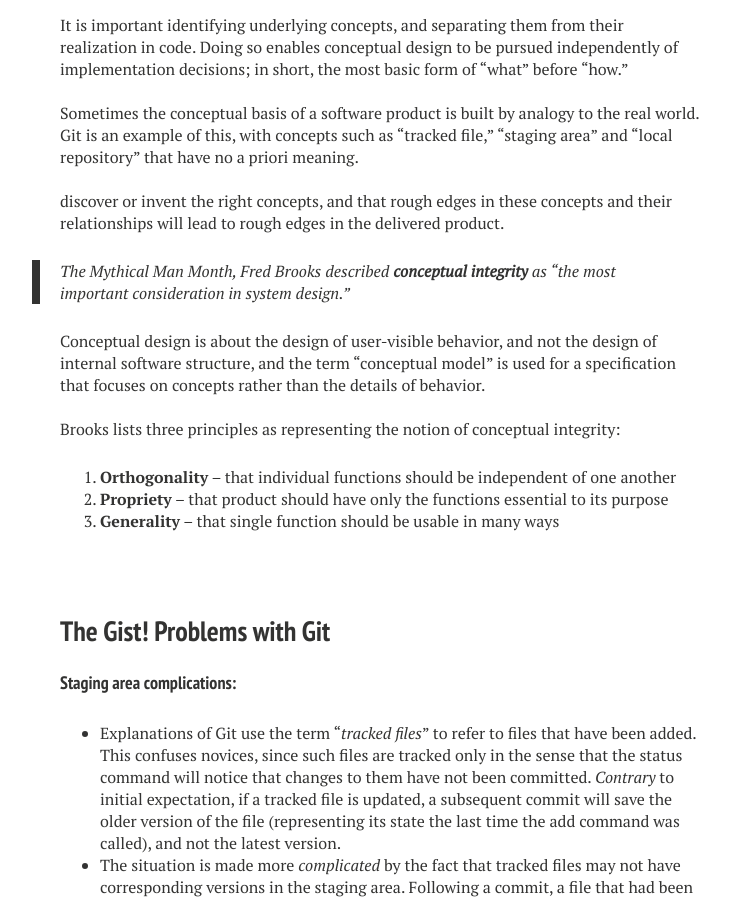
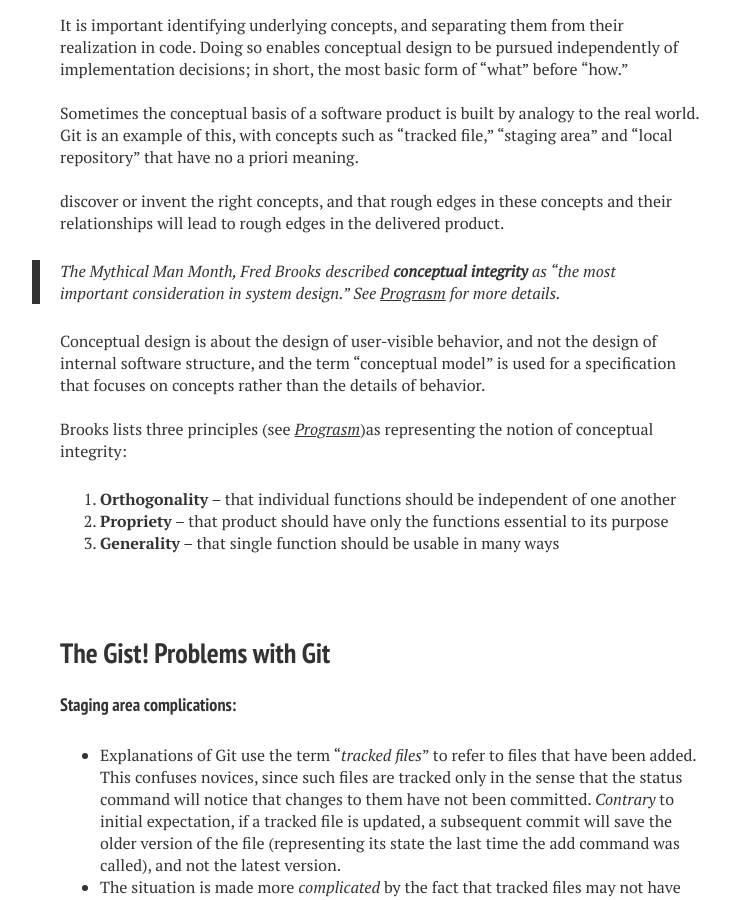
Before and after one commit to DhananjayGupta300/DhananjayGupta300.github.io, a Jekyll site: the page built from _posts/2018-01-22-Just-Git-ting.md, in a window 1280 px wide and 900 px high, scrolled down 556 px. Shown: the whole window, without its empty margins (260-990 px from the left). Built offline with Jekyll 4.4.1, drawn with Linux system fonts in a browser that asks for light colours; nearby versions of some CDN libraries; comment, search, counter and statistics services are not loaded.

Commit message:
Update 2018-01-22-Just-Git-ting.md

```diff
--- a/_posts/2018-01-22-Just-Git-ting.md
+++ b/_posts/2018-01-22-Just-Git-ting.md
@@ -46,11 +46,11 @@ Sometimes the conceptual basis of a software product is built by analogy to the
 discover or invent the right concepts, and that rough edges in these concepts and their relationships will lead to rough edges in the delivered product.
 
 
->   The Mythical Man Month, Fred Brooks described **conceptual integrity** as “the most important consideration in system design.”
+>   The Mythical Man Month, Fred Brooks described **conceptual integrity** as “the most important consideration in system design.” See [*Prograsm*](http://dgupta.us/Prograsm) for more details.
 
 
 Conceptual design is about the design of user-visible behavior, and not the design of internal software structure, and the term “conceptual model” is used for a specification that focuses on concepts rather than the details of behavior. <br/><br/>
-Brooks lists three principles as representing the notion of conceptual integrity:
+Brooks lists three principles (see [*Prograsm*](http://dgupta.us/Prograsm))as representing the notion of conceptual integrity:
 
 1. **Orthogonality** – that individual functions should be independent of one another
 2. **Propriety** – that product should have only the functions essential to its purpose
```
Also changed, not shown: other parts of _posts/2018-01-22-Just-Git-ting.md (+1 -1 lines).
